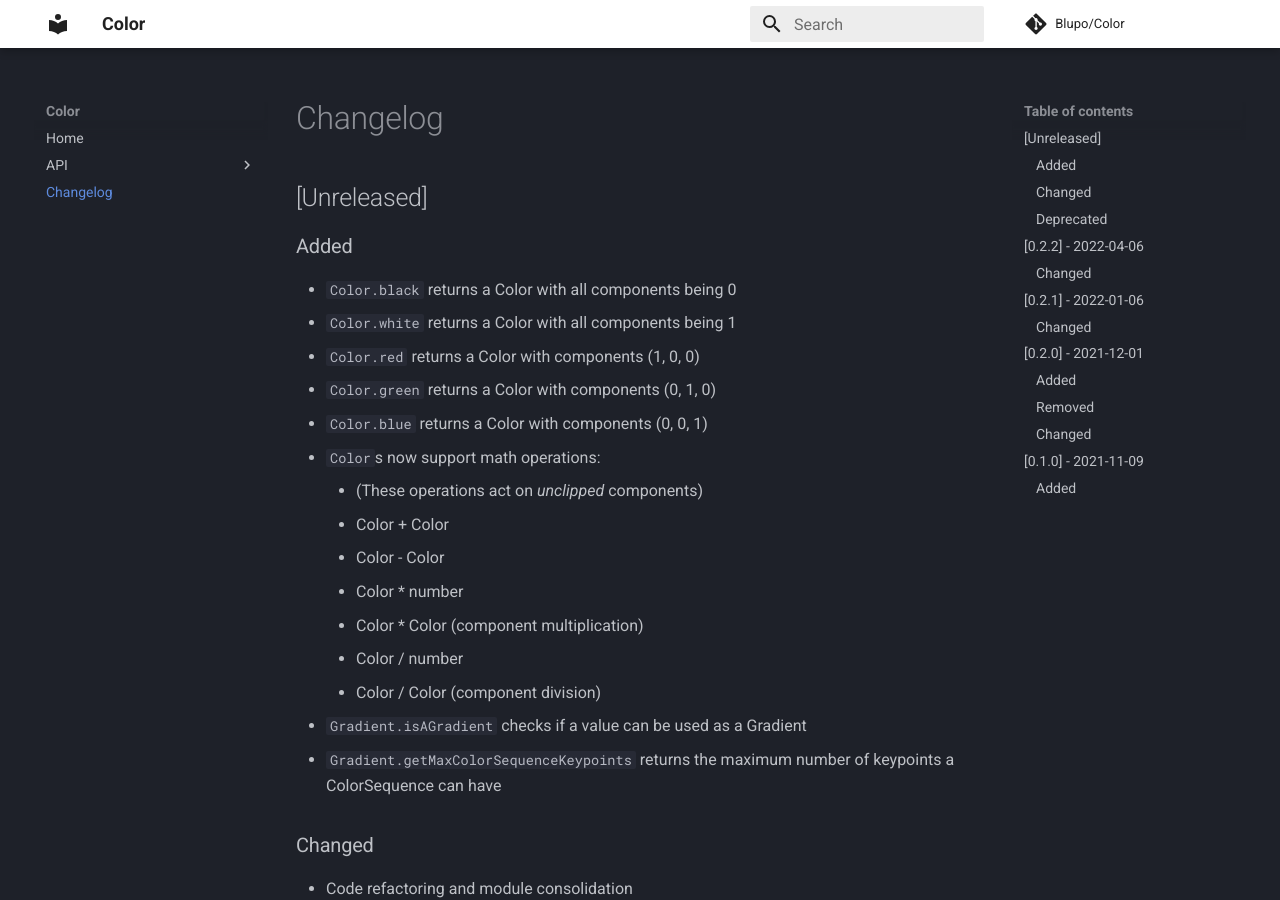
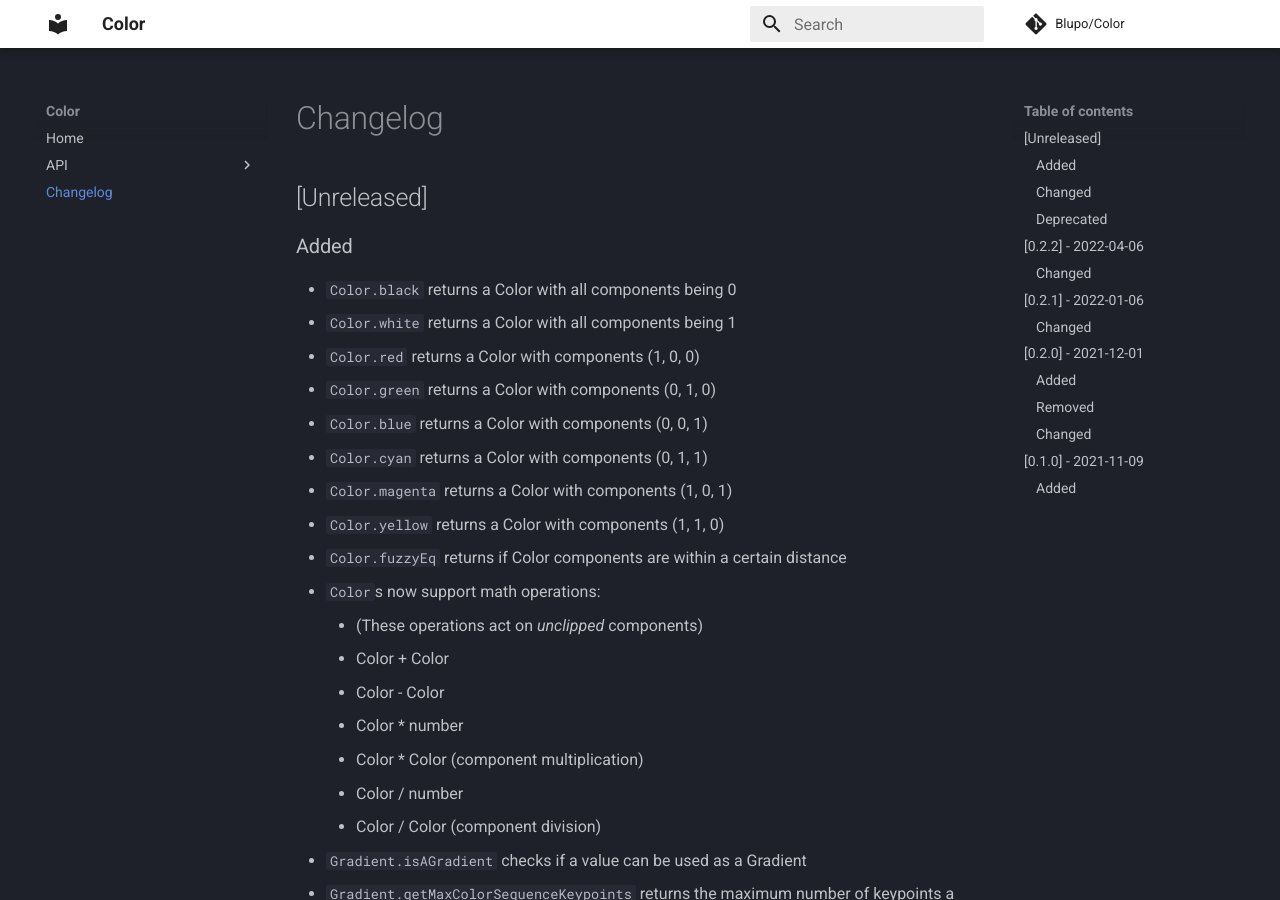
Before and after one commit to Blupo/Color, an MkDocs documentation site: the page built from docs/changelog.md, in a window 1280 px wide and 900 px high. Built offline with MkDocs 1.6.1 and Material for MkDocs 9.7.7, drawn with Linux system fonts in a browser that asks for light colours; comment, search, counter and statistics services are not loaded.

Commit message:
More convenience colors and fuzzy comparison

```diff
--- a/docs/changelog.md
+++ b/docs/changelog.md
@@ -6,6 +6,10 @@
 - `Color.red` returns a Color with components (1, 0, 0)
 - `Color.green` returns a Color with components (0, 1, 0)
 - `Color.blue` returns a Color with components (0, 0, 1)
+- `Color.cyan` returns a Color with components (0, 1, 1)
+- `Color.magenta` returns a Color with components (1, 0, 1)
+- `Color.yellow` returns a Color with components (1, 1, 0)
+- `Color.fuzzyEq` returns if Color components are within a certain distance
 - `Color`s now support math operations:
     - (These operations act on *unclipped* components)
     - Color + Color
```
Also changed, not shown: 2 other files.
